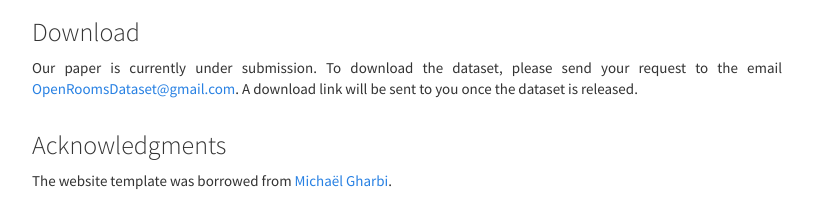
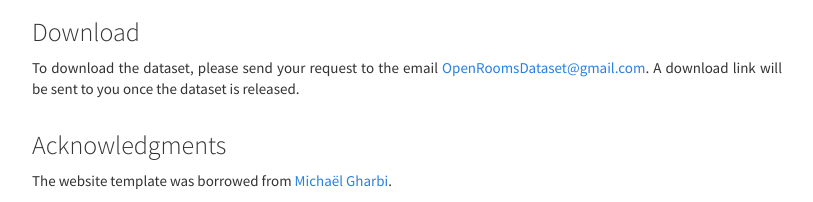
Before and after one commit to ViLab-UCSD/ucsd-openrooms, a plain HTML site: page index.html in a window 1280 px wide. Shown: the part 2185-2387 px from the top of the page, without its empty margins (233-1046 px from the left). Drawn offline with Linux system fonts and the light colour scheme; a script that the page names is missing.

Commit message:
Update index.html

```diff
--- a/index.html
+++ b/index.html
@@ -247,7 +247,7 @@
                 <h3>
                     Download
                 </h3>
-                <p class='text-justify'>Our paper is currently under submission. To download the dataset, please send your request to the email <a>OpenRoomsDataset@gmail.com</a>. A download link will be sent to you once the dataset is released.
+                <p class='text-justify'>To download the dataset, please send your request to the email <a>OpenRoomsDataset@gmail.com</a>. A download link will be sent to you once the dataset is released.
                 </p>
             </div>
         </div>
```
